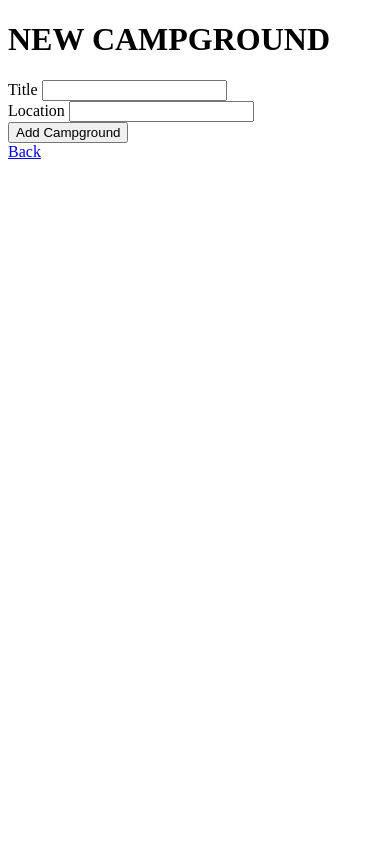
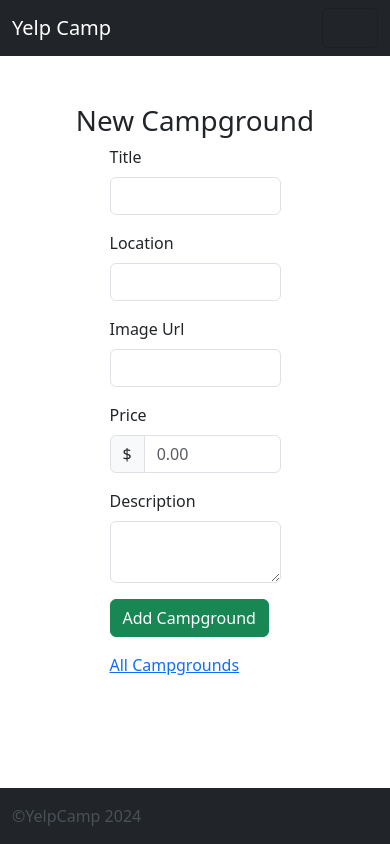
Before and after one commit to seekingcat/yelpcamp, a Node server app: page /campgrounds/new in a window 390 px wide. Run offline with Node 20, Linux system fonts and the light colour scheme; some libraries are stand-ins or nearby versions.

Commit message:
added random images and basic bootstrap styling. please note the use of function to add random images as instructions in video are no longer valid

```diff
--- a/app.js
+++ b/app.js
@@ -2,6 +2,7 @@ const express = require('express');
 const app = express();
 const path = require('path');
 const mongoose = require('mongoose');
+const ejsMate = require('ejs-mate')
 const methodOverride = require('method-override');
 const Campground = require('./models/campground')
 
@@ -12,7 +13,7 @@ async function main() {
   console.log('DATABASE CONNECTED')
 }
 
-
+app.engine('ejs', ejsMate);
 app.set('view engine', 'ejs');
 app.set('views', path.join(__dirname, 'views'));
 
--- a/models/campground.js
+++ b/models/campground.js
@@ -3,7 +3,8 @@ const Schema = mongoose.Schema;
 
 const CampgroundSchema = new Schema({
     title: String,
-    price: String,
+    image: String,
+    price: Number,
     description: String,
     location: String,
 });
--- a/package.json
+++ b/package.json
@@ -10,7 +10,9 @@
   "license": "ISC",
   "description": "",
   "dependencies": {
+    "axios": "^1.7.2",
     "ejs": "^3.1.10",
+    "ejs-mate": "^4.0.0",
     "express": "^4.19.2",
     "method-override": "^3.0.0",
     "mongoose": "^8.4.1"
--- a/views/campgrounds/new.ejs
+++ b/views/campgrounds/new.ejs
@@ -1,24 +1,37 @@
-<!DOCTYPE html>
-<html lang="en">
-<head>
-    <meta charset="UTF-8">
-    <meta name="viewport" content="width=device-width, initial-scale=1.0">
-    <title>New</title>
-</head>
-<body>
-    <h1>NEW CAMPGROUND</h1>
-    <form action="/campgrounds" method="POST">
-        <div>
-        <label for="title">Title</label>
-        <input type="text" id="title" name="campground[title]">
-        </div>
-        <div>
-            <label for="location">Location</label>
-            <input type="text" name="campground[location]" id="location">
-        </div>
-        <button>Add Campground</button>
-    </form>
+<% layout('layout/boilerplate') %>
+<div class="row">
+    <h1 class="text-center">New Campground</h1>
+    <div class="col-6 offset-3">
 
-    <a href="/campgrounds">Back</a>
-</body>
-</html>
+        <form action="/campgrounds" method="POST">
+            <div class="mb-3">
+            <label for="title" class="form-label">Title</label>
+            <input type="text" id="title" name="campground[title]" class="form-control">
+            </div>
+            <div class="mb-3">
+                <label for="location" class="form-label">Location</label>
+                <input type="text" name="campground[location]" id="location" class="form-control">
+            </div>
+            <div class="mb-3">
+                <label for="image" class="form-label">Image Url</label>
+                <input type="text" name="campground[image]" id="image" class="form-control">
+                </div>
+            <div class="mb-3">
+                <label for="price" class="form-label">Price</label>
+                <div class="input-group mb-3">
+                    <span class="input-group-text" id="price-label">$</span>
+                    <input type="text" class="form-control" placeholder="0.00" name="campground[price]" aria-label="price" aria-describedby="price-label">
+                  </div>
+            </div>
+            <div class="mb-3">
+                <label for="description" class="form-label">Description</label>
+                <textarea name="campground[description]" id="description" class="form-control"></textarea>
+            </div>
+            <div class="mb-3">
+                <button class="btn btn-success">Add Campground</button>
+            </div>
+        </form>
+
+        <a href="/campgrounds">All Campgrounds</a>
+    </div>
+</div>
--- /dev/null
+++ b/views/layout/boilerplate.ejs
@@ -0,0 +1,20 @@
+<!DOCTYPE html>
+<html lang="en">
+<head>
+    <meta charset="UTF-8">
+    <meta name="viewport" content="width=device-width, initial-scale=1.0">
+    <link href="https://cdn.jsdelivr.net/npm/bootstrap@5.3.3/dist/css/bootstrap.min.css" rel="stylesheet" integrity="sha384-QWTKZyjpPEjISv5WaRU9OFeRpok6YctnYmDr5pNlyT2bRjXh0JMhjY6hW+ALEwIH" crossorigin="anonymous">
+    <title>BOILERPLATE</title>
+</head>
+<body class="d-flex flex-column vh-100">
+<%- include('../partials/navbar')%>
+
+<main class="container mt-5">
+    <%- body %>
+</main>
+
+<%- include('../partials/footer')%>
+    <script src="https://cdn.jsdelivr.net/npm/@popperjs/core@2.11.8/dist/umd/popper.min.js" integrity="sha384-I7E8VVD/ismYTF4hNIPjVp/Zjvgyol6VFvRkX/vR+Vc4jQkC+hVqc2pM8ODewa9r" crossorigin="anonymous"></script>
+<script src="https://cdn.jsdelivr.net/npm/bootstrap@5.3.3/dist/js/bootstrap.min.js" integrity="sha384-0pUGZvbkm6XF6gxjEnlmuGrJXVbNuzT9qBBavbLwCsOGabYfZo0T0to5eqruptLy" crossorigin="anonymous"></script>
+</body>
+</html>
--- /dev/null
+++ b/views/partials/footer.ejs
@@ -0,0 +1,5 @@
+<footer class="footer bg-dark text-light-emphasis py-3 mt-auto">
+    <div class="container">
+        <span>&copy;YelpCamp 2024</span>
+    </div>
+</footer>
--- /dev/null
+++ b/views/partials/navbar.ejs
@@ -0,0 +1,21 @@
+<nav class="navbar sticky-top navbar-expand-lg bg-dark">
+    <div class="container-fluid">
+      <a class="navbar-brand text-white" href="#">Yelp Camp</a>
+      <button class="navbar-toggler" type="button" data-bs-toggle="collapse" data-bs-target="#navbarNav" aria-controls="navbarNav" aria-expanded="false" aria-label="Toggle navigation">
+        <span class="navbar-toggler-icon"></span>
+      </button>
+      <div class="collapse navbar-collapse" id="navbarNav">
+        <ul class="navbar-nav">
+          <li class="nav-item">
+            <a class="nav-link text-white" aria-current="page" href="/">Home</a>
+          </li>
+          <li class="nav-item">
+            <a class="nav-link text-white" href="/campgrounds">Campgrounds</a>
+          </li>
+          <li class="nav-item">
+            <a class="nav-link text-white" href="/campgrounds/new">New Campground</a>
+          </li>
+        </ul>
+      </div>
+    </div>
+  </nav>
```
Also changed, not shown: seeds/index.js (+20 -1 lines), views/campgrounds/edit.ejs (+36 -23 lines), views/campgrounds/index.ejs (+17 -12 lines), views/campgrounds/show.ejs (+24 -20 lines), 1 other file.
